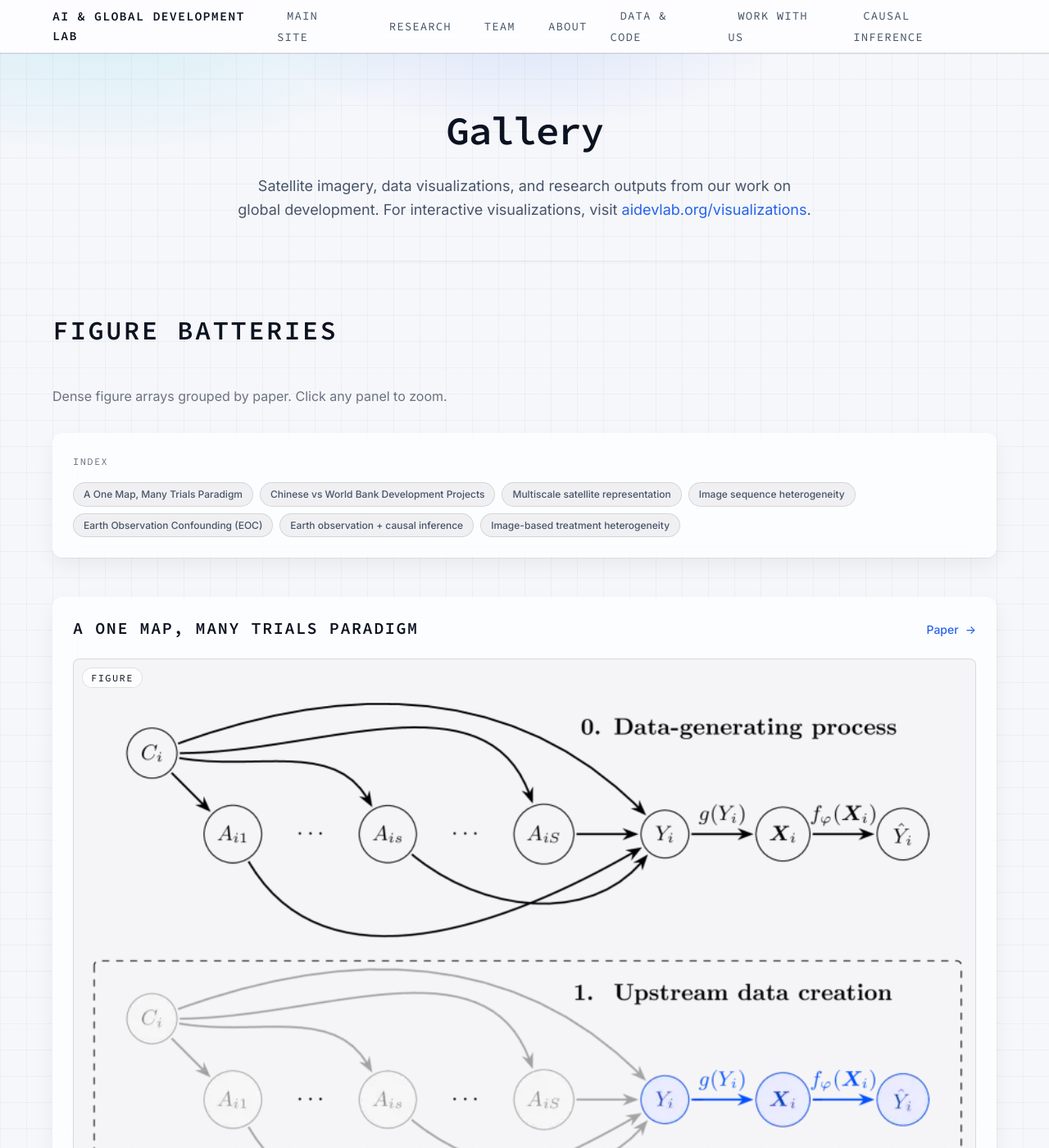
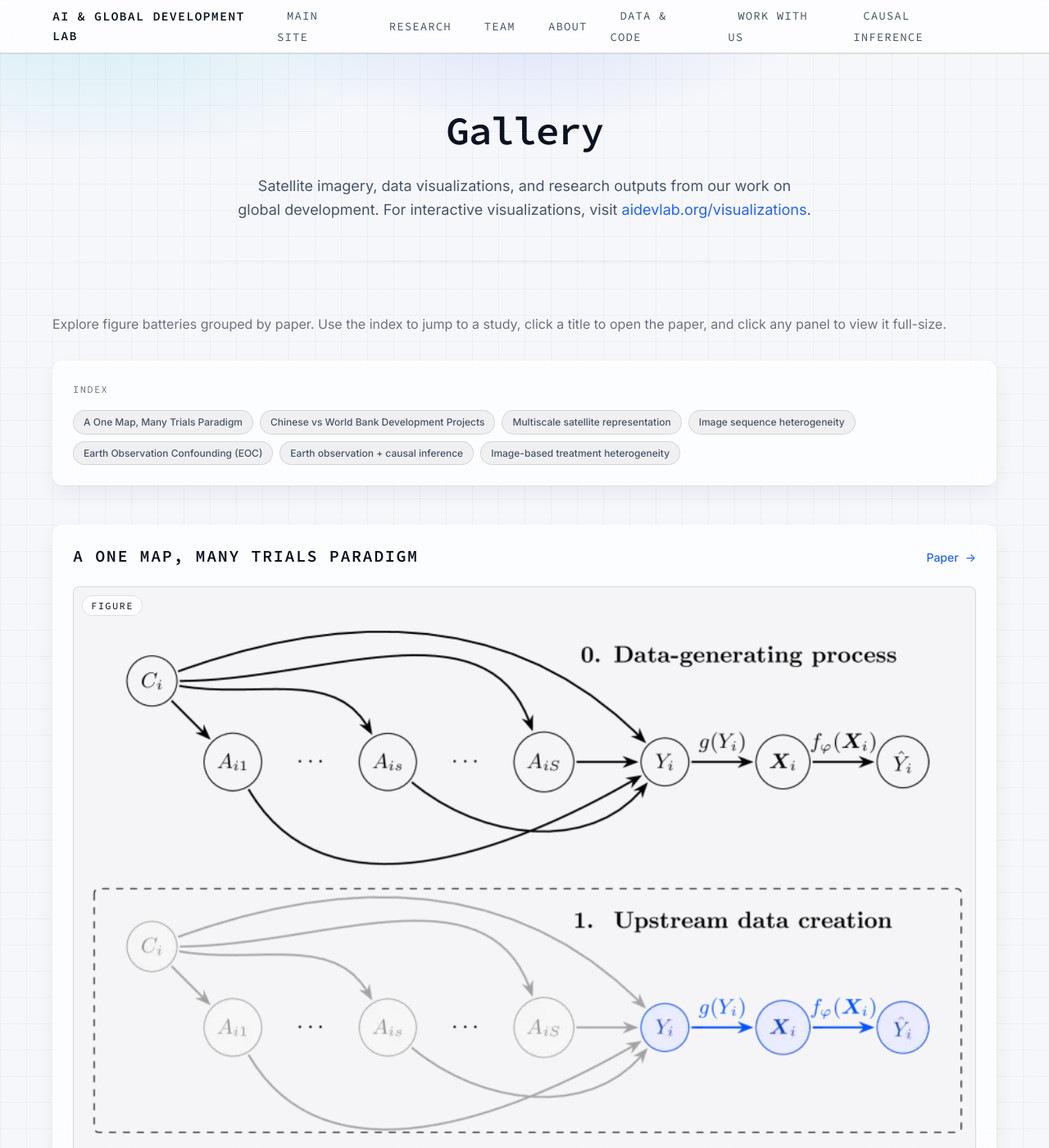
Before and after one commit to AIandGlobalDevelopmentLab/AIandGlobalDevelopmentLab.github.io, a Jekyll site: the page built from gallery.md, in a window 1280 px wide and 1400 px high. Shown: the whole window at 82% size. Built offline with Jekyll 4.4.1, drawn with Linux system fonts in a browser that asks for light colours.

Commit message:
add files

```diff
--- a/_sass/_components.scss
+++ b/_sass/_components.scss
@@ -606,6 +606,14 @@
   text-transform: uppercase;
 }
 
+.figure-battery__title a {
+  color: inherit;
+}
+
+.figure-battery__title a:hover {
+  color: $color-accent-hover;
+}
+
 .figure-battery__paper {
   font-size: $font-size-small;
 }
--- a/gallery.md
+++ b/gallery.md
@@ -16,8 +16,7 @@
 
 <section class="section">
   <div class="container">
-    <h2 class="section-title animate-on-scroll">Figure Batteries</h2>
-    <p class="text-muted animate-on-scroll">Dense figure arrays grouped by paper. Click any panel to zoom.</p>
+    <p class="text-muted animate-on-scroll">Explore figure batteries grouped by paper. Use the index to jump to a study, click a title to open the paper, and click any panel to view it full-size.</p>
 
     {% assign batteries = site.data.gallery_batteries %}
 
@@ -34,7 +33,9 @@
       {% for battery in batteries %}
         <article class="figure-battery card card-glass animate-on-scroll" id="{{ battery.id }}">
           <header class="figure-battery__header">
-            <h3 class="figure-battery__title">{{ battery.title }}</h3>
+            <h3 class="figure-battery__title">
+              <a href="{{ battery.href }}" target="_blank" rel="noopener">{{ battery.title }}</a>
+            </h3>
             <a class="figure-battery__paper link-arrow" href="{{ battery.href }}" target="_blank" rel="noopener">Paper</a>
           </header>
 
```
